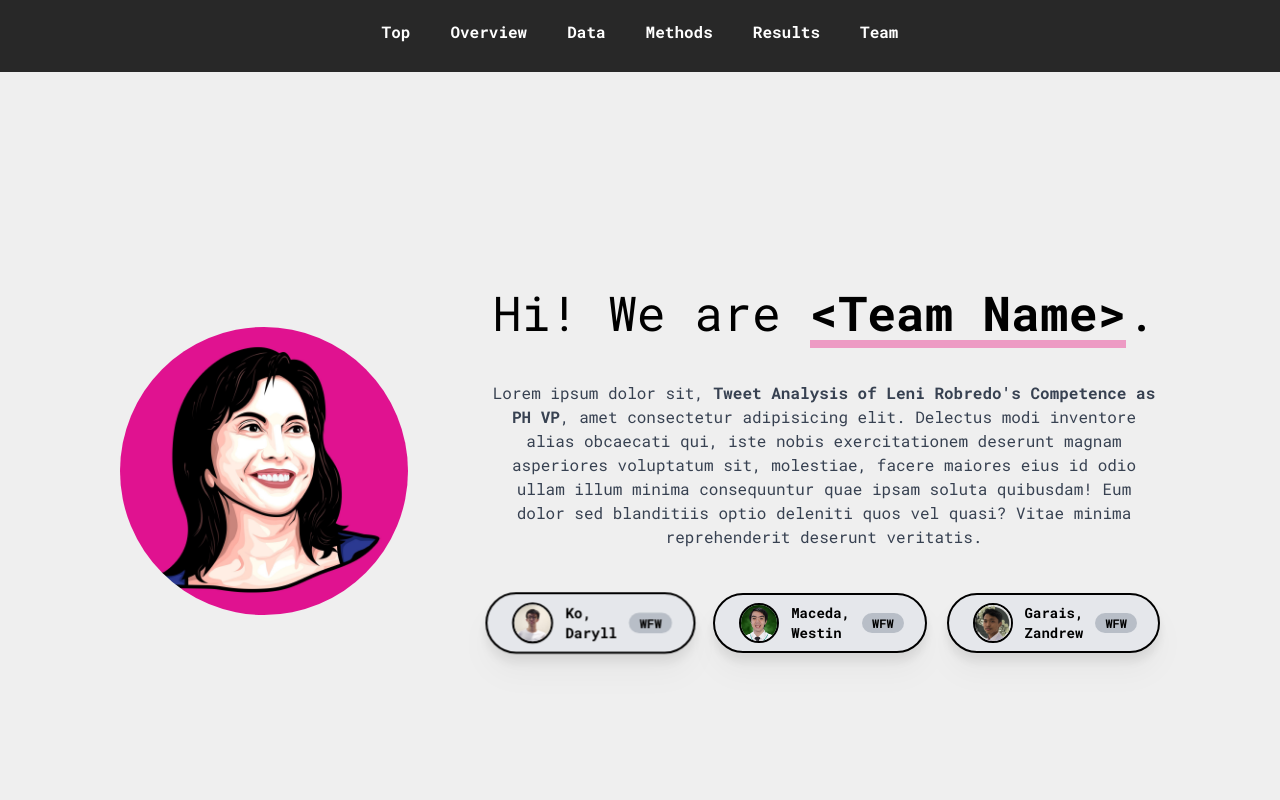
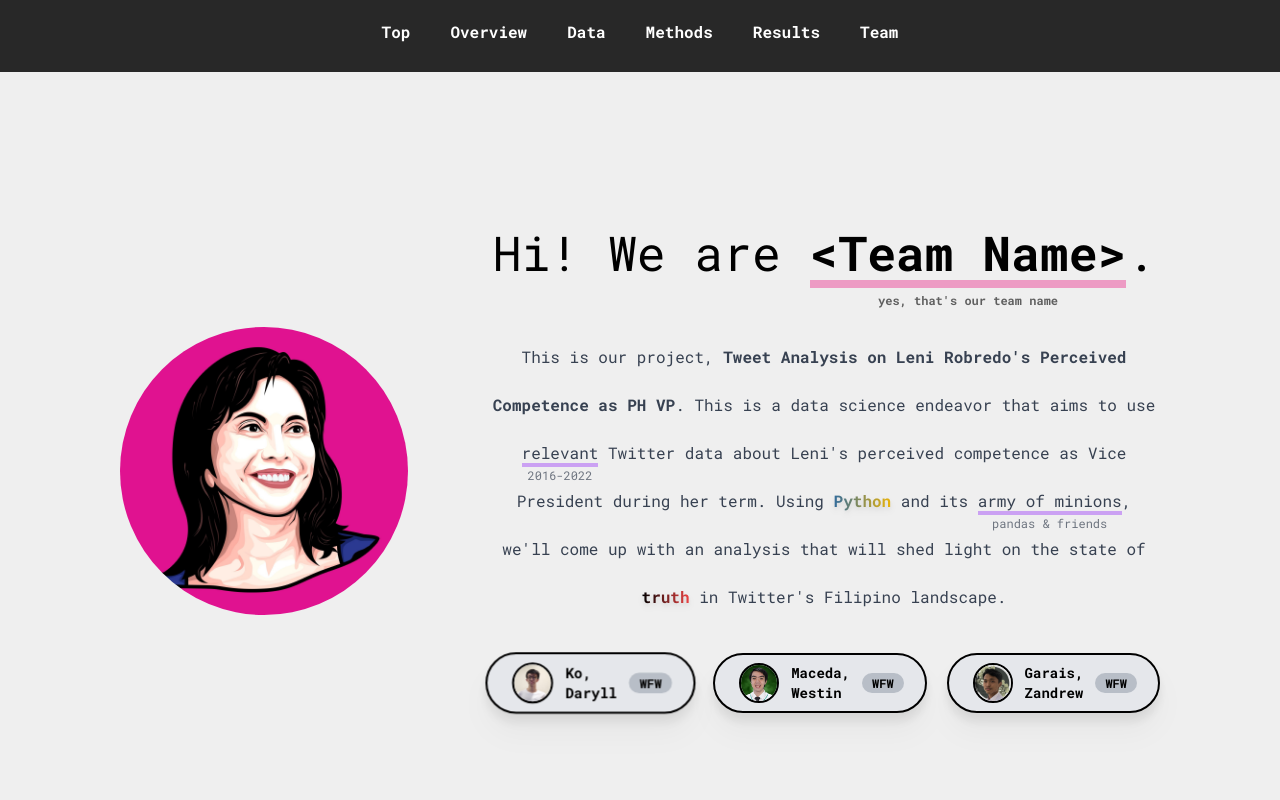
Before and after one commit to daryll-ko/cs132-portfolio, a React (Vite) app: page / in a window 1280 px wide. Shown: the top 800 px of the page. Built offline with nearby package versions, Linux system fonts and the light colour scheme.

Commit message:
feat: add Intro

```diff
--- a/src/components/Top.jsx
+++ b/src/components/Top.jsx
@@ -41,27 +41,58 @@ function Top() {
       <div className="flex flex-col gap-8 lg:max-w-[60%]">
         <h1 className="text-center text-3xl md:text-5xl">
           Hi! We are{" "}
-          <span className="relative font-bold">
+          <span className="relative whitespace-nowrap font-bold">
             &lt;Team Name&gt;
             <motion.span
               whileInView={{ width: ["0%", "100%"] }}
               className="absolute left-0 -bottom-1 h-2 w-full origin-left bg-pink-500/50"
               transition={{ duration: 1.5 }}
             ></motion.span>
+            <span className="absolute -bottom-6 left-0 w-full text-xs opacity-60">
+              yes, that's our team name
+            </span>
           </span>
           .
         </h1>
-        <p className="my-3 text-center text-sm leading-6 text-gray-700 sm:text-base">
-          Lorem ipsum dolor sit,{" "}
+        <p className="mt-6 text-center text-sm leading-10 text-gray-700 sm:text-base sm:leading-[3rem]">
+          This is our project,{" "}
           <span className="font-bold">
-            Tweet Analysis of Leni Robredo's Competence as PH VP
+            Tweet Analysis on Leni Robredo's Perceived Competence as PH VP
           </span>
-          , amet consectetur adipisicing elit. Delectus modi inventore alias
-          obcaecati qui, iste nobis exercitationem deserunt magnam asperiores
-          voluptatum sit, molestiae, facere maiores eius id odio ullam illum
-          minima consequuntur quae ipsam soluta quibusdam! Eum dolor sed
-          blanditiis optio deleniti quos vel quasi? Vitae minima reprehenderit
-          deserunt veritatis.
+          . This is a data science endeavor that aims to use{" "}
+          <span className="relative">
+            relevant
+            <motion.span
+              whileInView={{ width: ["0%", "100%"] }}
+              className="absolute left-0 -bottom-1 h-1 w-full origin-left bg-purple-500/50"
+              transition={{ duration: 1.5 }}
+            ></motion.span>
+            <span className="absolute -bottom-5 left-0 w-full text-xs opacity-70">
+              2016-2022
+            </span>
+          </span>{" "}
+          Twitter data about Leni's perceived competence as Vice President
+          during her term. Using{" "}
+          <span className="bg-gradient-to-r from-[#336c9b] to-yellow-500 bg-clip-text font-extrabold text-transparent drop-shadow-md">
+            Python
+          </span>{" "}
+          and its{" "}
+          <span className="relative whitespace-nowrap">
+            army of minions
+            <motion.span
+              whileInView={{ width: ["0%", "100%"] }}
+              className="absolute left-0 -bottom-1 h-1 w-full origin-left bg-purple-500/50"
+              transition={{ duration: 1.5 }}
+            ></motion.span>
+            <span className="absolute -bottom-5 left-0 w-full text-xs opacity-70">
+              pandas & friends
+            </span>
+          </span>
+          , we'll come up with an analysis that will shed light on the state of{" "}
+          <span className="bg-gradient-to-r from-black to-red-500 bg-clip-text font-extrabold text-transparent drop-shadow-md">
+            truth
+          </span>{" "}
+          in Twitter's Filipino landscape.
         </p>
         <div className="flex flex-col items-center justify-center gap-5 md:flex-row lg:flex-col xl:flex-row">
           {members.map(({ img, firstName, lastName, section }, index) => (
```
